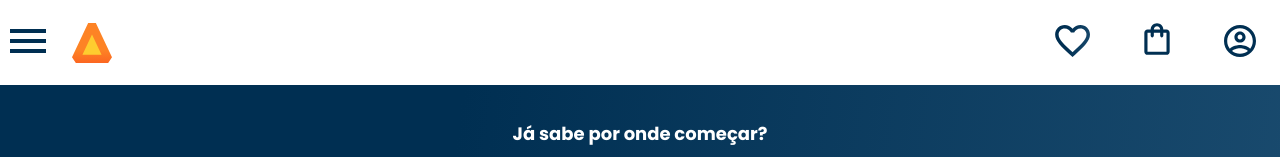
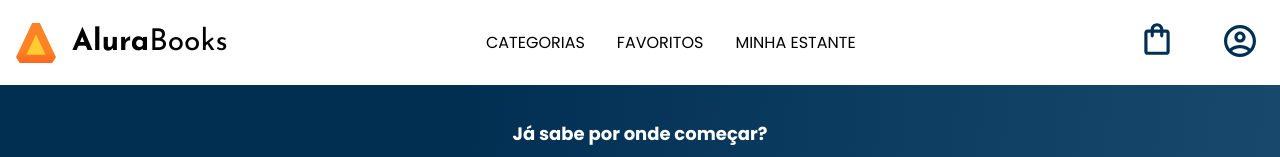
Before and after one commit to viniciusleonel/alura-books, a plain HTML site: page index.html in a window 1280 px wide. Shown: the top 157 px of the page. Drawn offline with nearby package versions, Linux system fonts and the light colour scheme.

Commit message:
criando o header para o tamanho 'tablet'

```diff
--- a/index.html
+++ b/index.html
@@ -8,6 +8,7 @@
     <link rel="preconnect" href="https://fonts.googleapis.com">
     <link rel="preconnect" href="https://fonts.gstatic.com" crossorigin>
     <link href="https://fonts.googleapis.com/css2?family=Poppins:wght@300;400;500;700&display=swap" rel="stylesheet">
+    <link href="https://fonts.googleapis.com/css2?family=Josefin+Sans:wght@400;700&display=swap" rel="stylesheet">
     <link rel="stylesheet" href="https://cdn.jsdelivr.net/npm/swiper@9/swiper-bundle.min.css"/>
     <link rel="stylesheet" href="style.css">
     <title>AluraBooks</title>
@@ -38,9 +39,19 @@
                 </li>
             </ul>
             <img src="img/Logo.svg" alt="Logo da Alurabooks" class="container__imagem">
+
+            <h1 class="container__titulo"><b class="container__titulo--negrito">Alura</b>Books</h1>
+
         </div>
+
+        <ul class="opcoes">
+            <li class="opcoes__item"><a href="#" class="opcoes__link">Categorias</a></li>
+            <li class="opcoes__item"><a href="#" class="opcoes__link">Favoritos</a></li>
+            <li class="opcoes__item"><a href="#" class="opcoes__link">Minha estante</a></li>
+        </ul>
+
         <div class="container">
-            <a href="#"><img src="img/Favoritos.svg" alt="Meus favoritos" class="container__imagem"></a>
+            <a href="#"><img src="img/Favoritos.svg" alt="Meus favoritos" class="container__imagem container__imagem--transparente"></a>
             <a href="#"><img src="img/Compras.svg" alt="Carrinho de compras" class="container__imagem"></a>
             <a href="#"><img src="img/Usuario.svg" alt="Meu perfil" class="container__imagem"></a>
         </div>
--- a/style.css
+++ b/style.css
@@ -12,6 +12,8 @@
     --azul-degrade: linear-gradient(97.54deg, #002F52 35.49%, #326589 165.37%);
     --fonte-principal: "Poppins";
     --azul: #002F52;
+    --fonte-secundaria: "Josefin Sans";
+    --preto: #000000;
 }
 
 body{
--- a/styles/header.css
+++ b/styles/header.css
@@ -58,3 +58,50 @@
     background-clip: text;
     text-transform: uppercase;
 }
+
+.container__titulo{
+    display: none;
+}
+
+.opcoes{
+    display: none;
+}
+
+@media screen and (min-width: 1024px){
+    .container__titulo, .container__titulo--negrito{
+        font-family: var(--fonte-secundaria);
+        font-size: 30px;
+    }
+
+    .container__titulo{
+        font-weight: 400;
+        display: block;
+    }
+
+    .container__titulo--negrito{
+        font-weight: 700;
+    }
+
+    .opcoes{
+        display: flex;
+
+    }
+
+    .opcoes__item{
+        padding: 0 1em;
+        text-transform: uppercase;
+    }
+
+    .opcoes__link{
+        text-decoration: none;
+        color: var(--preto);
+    }
+
+    .container__imagem--transparente{
+        display: none;
+    }
+
+    .cabecalho__menu-hamburguer{
+        display: none;
+    }
+}
```
